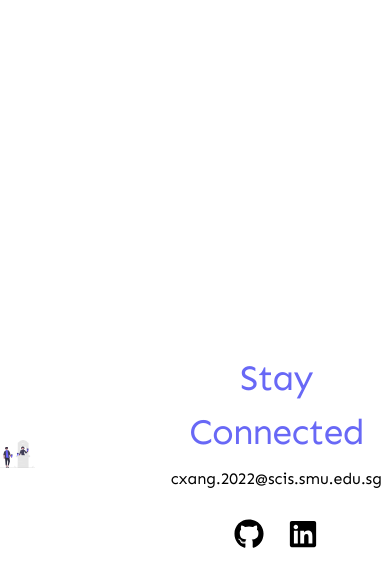
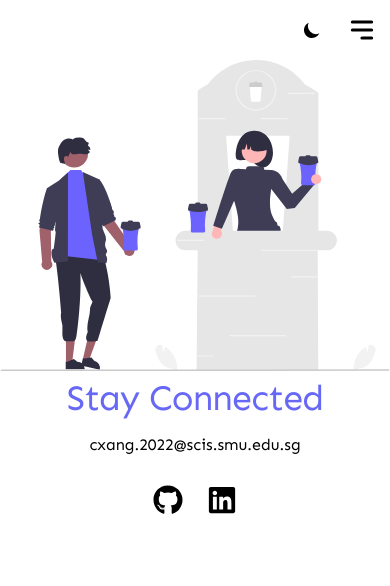
Before and after one commit to joshuadavidang/joshua-david-legacy, a Next.js app: page /contacts in a window 390 px wide. Shown: the top 586 px of the page. Built offline with nearby package versions, Linux system fonts and the light colour scheme.

Commit message:
mobile responsive contact page

```diff
--- a/pages/contacts.js
+++ b/pages/contacts.js
@@ -4,6 +4,7 @@ import Coffee from "../public/assets/images/Coffee.svg";
 import { FaGithub } from "react-icons/fa";
 import { FaLinkedin } from "react-icons/fa";
 import Link from "next/link";
+import MobileNavBar from "../components/MobileNavBar";
 
 export default function Contacts() {
   return (
@@ -13,8 +14,12 @@ export default function Contacts() {
           <NavBar />
         </header>
 
-        <main className="md:px-36 md:py-16 pt-16 h-screen w-screen flex justify-center items-center h-screen">
-          <div className="flex flex-row items-center justify-center gap-32">
+        <header className="md:hidden block">
+          <MobileNavBar />
+        </header>
+
+        <main className="md:px-36 md:py-16 md:pt-16 md:h-screen w-screen flex justify-center items-center">
+          <div className="flex flex-col md:flex-row items-center justify-center md:gap-32">
             <Image src={Coffee} alt="coffee" width={400} />
 
             <div className="flex flex-col text-center">
```
